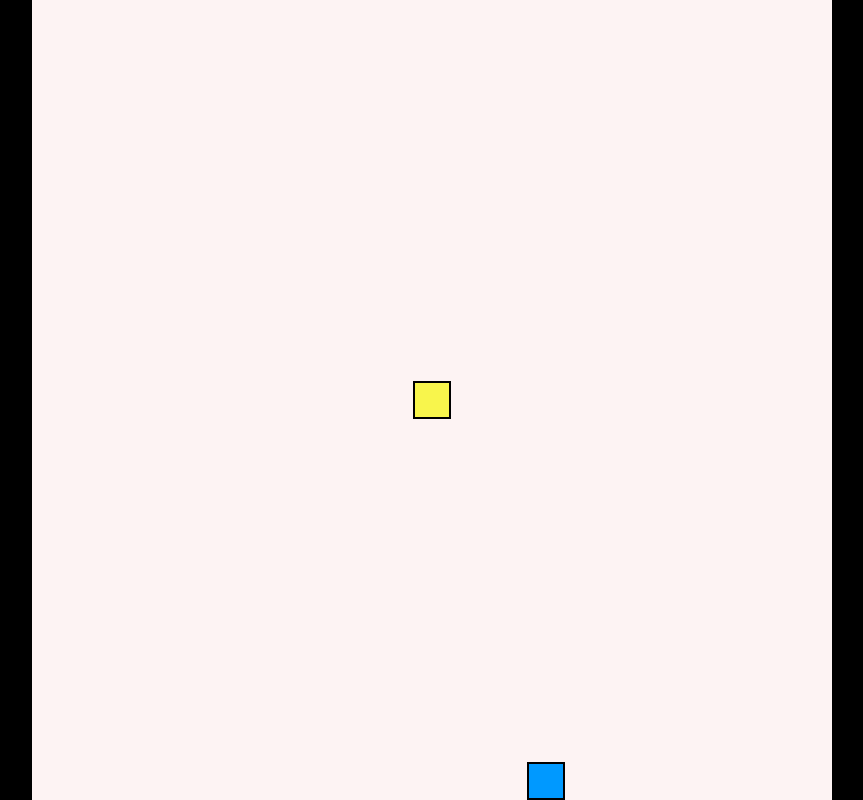
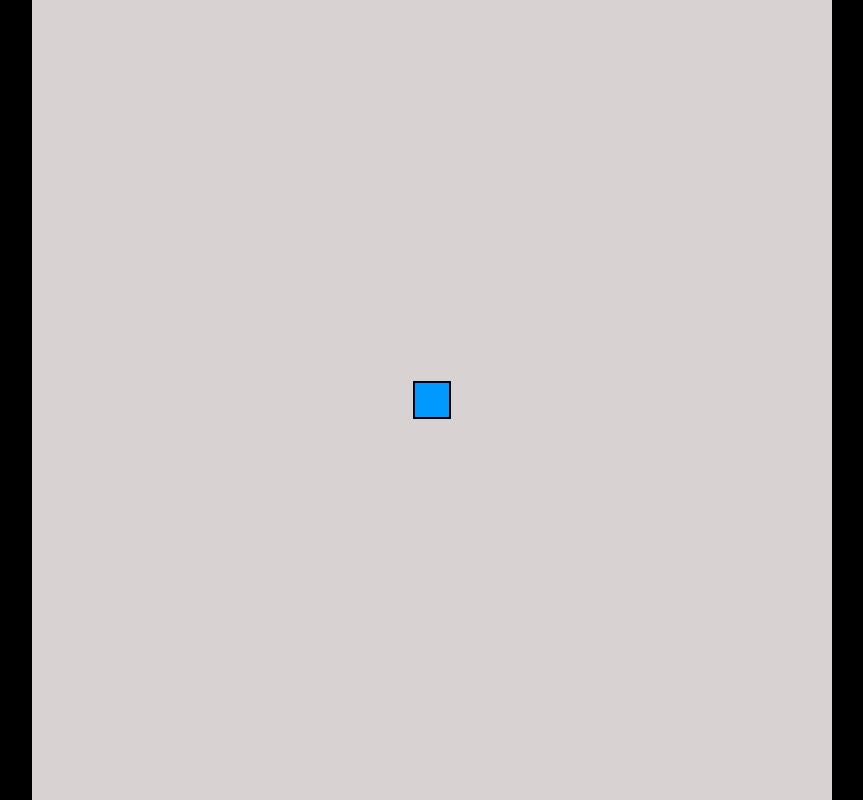
Before and after one commit to sarakahaveci/snake_game, a website with bundled scripts: page index.html in a window 1280 px wide. Shown: the whole page, without its empty margins (208-1071 px from the left). Built offline with nearby package versions, Linux system fonts and the light colour scheme.

Commit message:
played with the colors

```diff
--- a/index.html
+++ b/index.html
@@ -17,7 +17,7 @@
     }
 
     #game-board {
-      background-color:rgb(253, 243, 243);
+      background-color:rgb(216, 210, 210);
       width: 100vmin;
       height: 100vmin;
       display: grid;
@@ -26,12 +26,12 @@
     }
 
     .snake {
-      background-color: rgb(248, 245, 76);
+      background-color: rgb(0, 153, 255);
       border: .25vmin solid black;
     }
 
     .food {
-      background-color: rgb(0, 153, 255);
+      background-color: rgb(248, 245, 76)
       border: .25vmin solid black;
     }
   </style>
```
